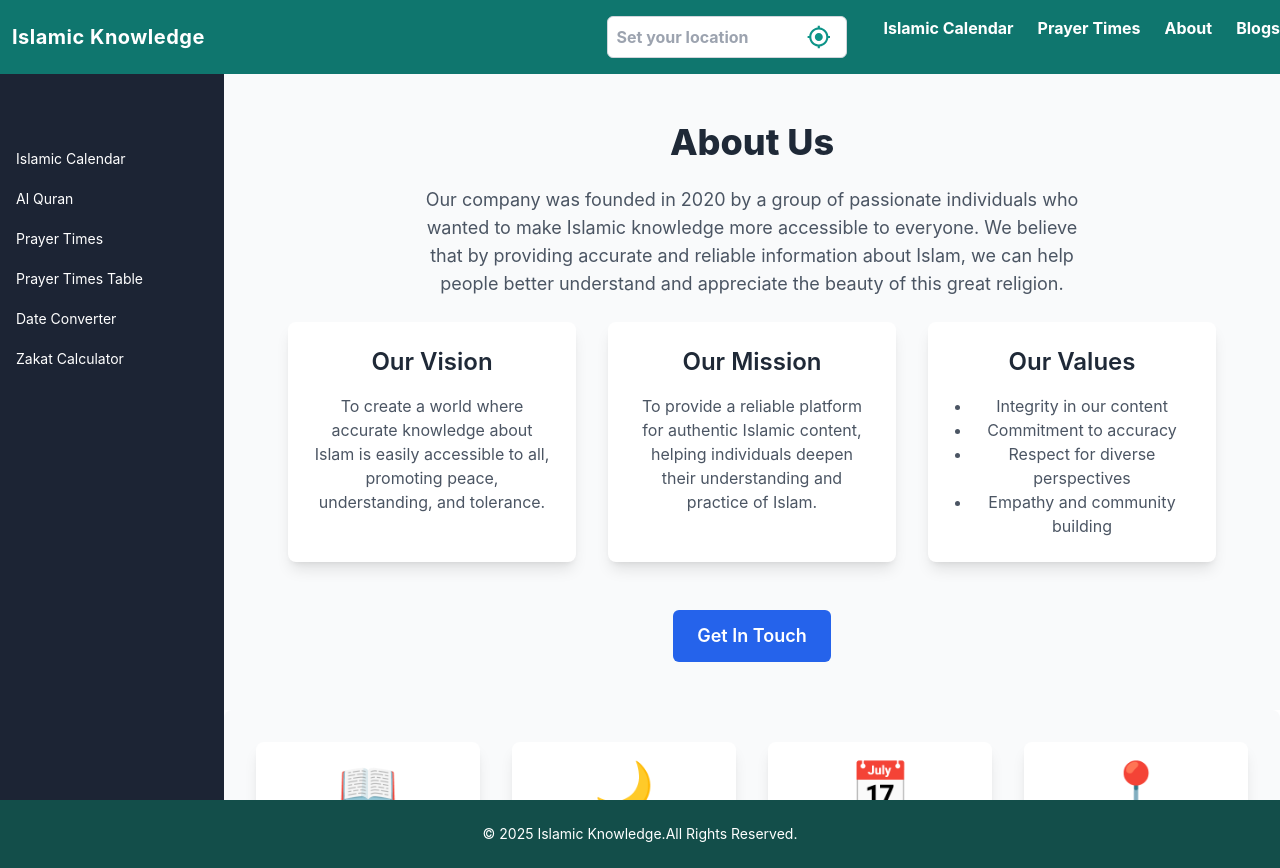
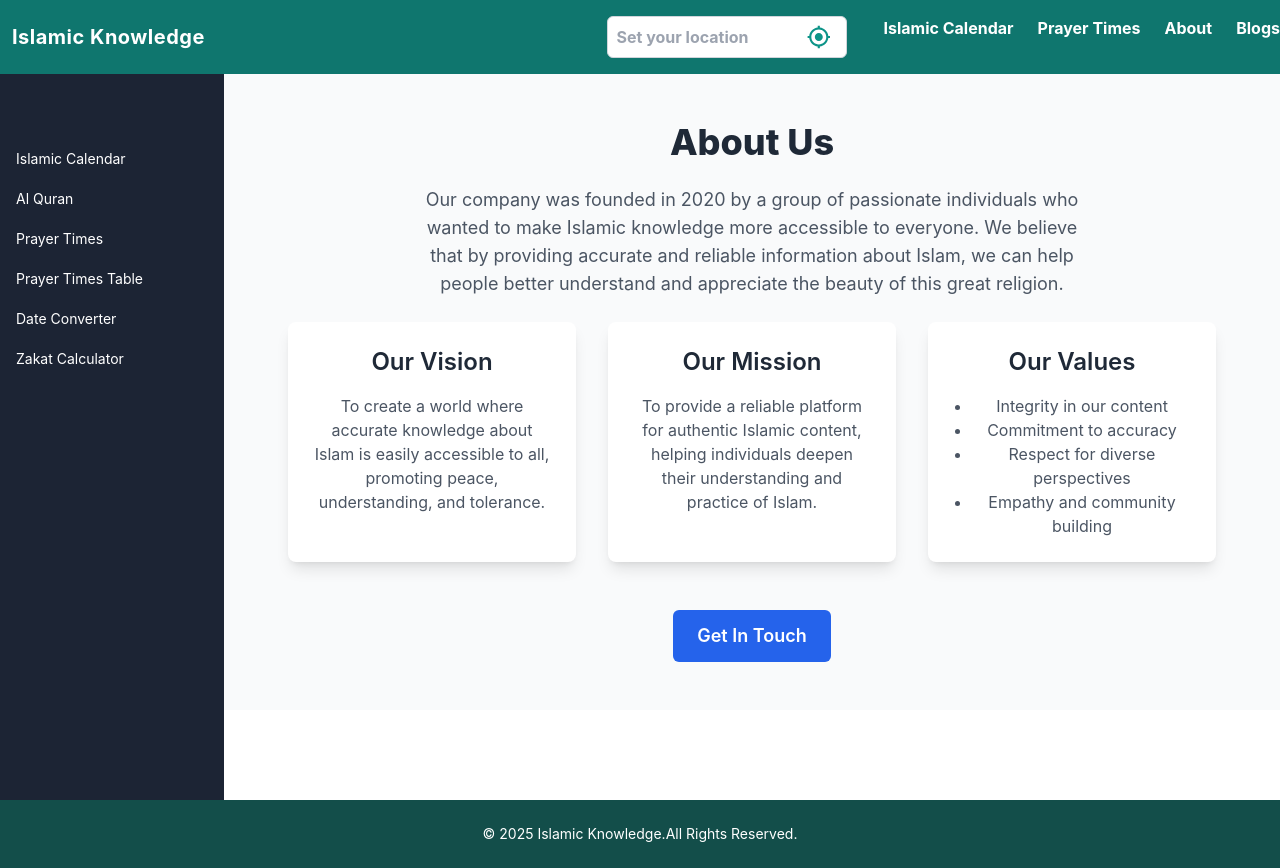
Before and after one commit to somu46/Islamic-calendar, a React (Create React App) app: page /data/about in a window 1280 px wide. Built offline with nearby package versions, Linux system fonts and the light colour scheme.

Commit message:
`feat: updated DefaultLayout.js and Root/index.js to handle empty Outlet and children`

```diff
--- a/src/Components/Layout/DefaultLayout.js
+++ b/src/Components/Layout/DefaultLayout.js
@@ -17,15 +17,15 @@ const DefaultLayout = ({ children }) => {
         <Sidebar sidebarOpen={sidebarOpen} setSidebarOpen={setSidebarOpen} />
 
         {/* Content Area */}
-        <div className="relative flex flex-1 flex-col overflow-y-auto ">
-          {/* Main Content */}
-          <main>
-            <div className="mx-auto max-w-screen-2xl ">
-              {children}
-              <Feature />
-            </div>
-          </main>
-        </div>
+        <div className="relative flex flex-1 flex-col overflow-y-auto">
+  {/* Main Content */}
+  <main>
+    <div className="mx-auto max-w-screen-2xl">
+      {children && React.Children.count(children) > 0 ? children : <Feature />}
+    </div>
+  </main>
+</div>
+
       </div>
     </div>
   );
--- a/src/Root/index.js
+++ b/src/Root/index.js
@@ -1,19 +1,22 @@
-import { Outlet } from "react-router-dom";
+import {  useOutlet } from 'react-router-dom';
 import Footer from "../Components/Footer/Footer";
 import DefaultLayout from "../Components/Layout/DefaultLayout";
+import Feature from '../Components/Feature/Feature';
 
 
 
-const Root=()=>{
-    return(
-        <>
 
-          <DefaultLayout>
-          <Outlet/>
-          </DefaultLayout>
-          <Footer />
-        </>
-    );
-}
+const Root = () => {
+  const outlet = useOutlet();
+
+  return (
+    <>
+      <DefaultLayout>
+        {outlet || <Feature />} {/* Render Feature if Outlet is empty */}
+      </DefaultLayout>
+      <Footer />
+    </>
+  );
+};
 
 export default Root;
```
